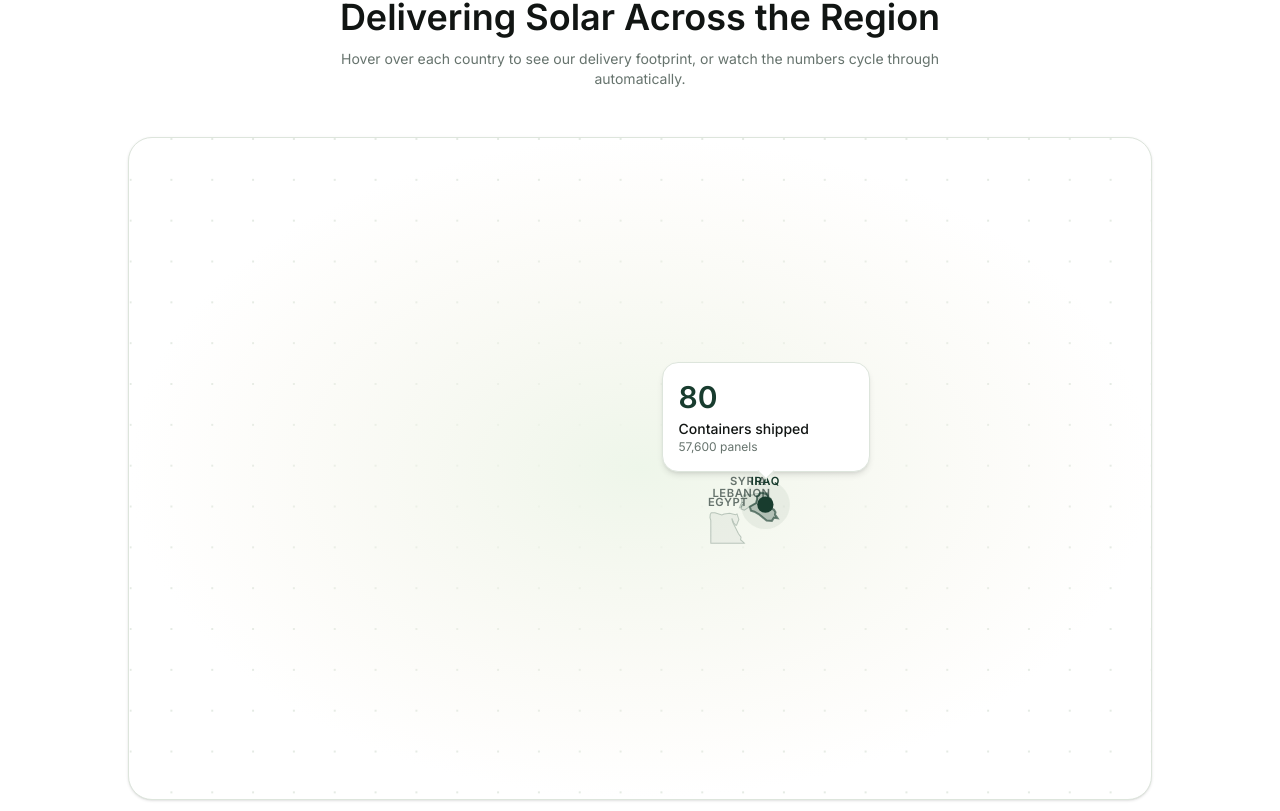
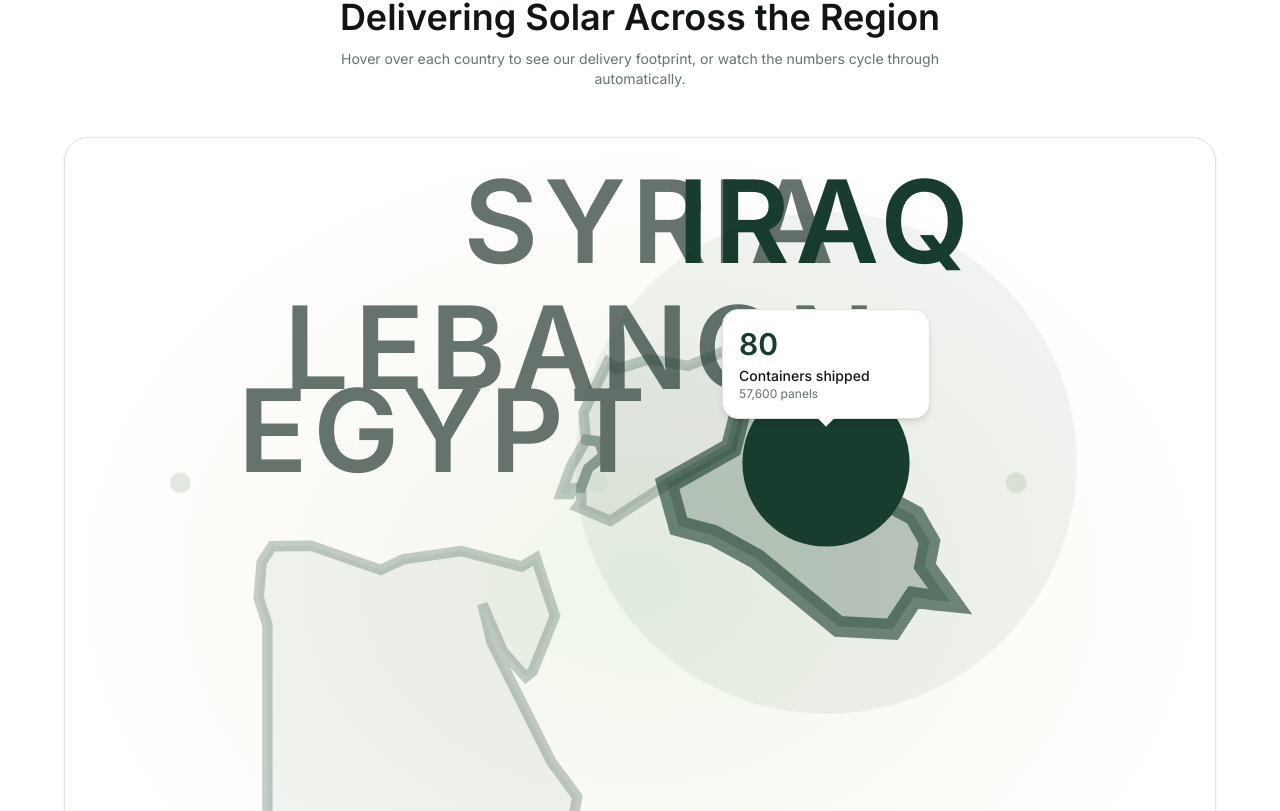
Before and after one commit to AhmedElhosseiny1/neo-energy, a Next.js app: page /about in a window 1280 px wide. Shown: the part 929-1740 px from the top of the page. Built offline with nearby package versions, Linux system fonts and the light colour scheme.

Commit message:
Zoom and enlarge regional map to fit available space

```diff
--- a/src/components/RegionalMap.tsx
+++ b/src/components/RegionalMap.tsx
@@ -105,12 +105,12 @@ export function RegionalMap() {
         </div>
 
         <div
-          className="relative mx-auto mt-12 aspect-[1000/647] w-full max-w-5xl overflow-hidden rounded-3xl border border-border bg-white shadow-sm"
+          className="relative mx-auto mt-12 aspect-[110/85] w-full max-w-6xl overflow-hidden rounded-3xl border border-border bg-white shadow-sm"
           onMouseEnter={stopCycle}
           onMouseLeave={startCycle}
         >
           <svg
-            viewBox="0 0 1000 647"
+            viewBox="550 328 110 85"
             className="absolute inset-0 h-full w-full"
             role="img"
             aria-label="Interactive map of solar deliveries across Egypt, Lebanon, Syria, and Iraq"
@@ -131,8 +131,8 @@ export function RegionalMap() {
               </radialGradient>
             </defs>
 
-            <rect width="1000" height="647" fill="url(#grid)" />
-            <rect width="1000" height="647" fill="url(#mapGlow)" />
+            <rect x="550" y="328" width="110" height="85" fill="url(#grid)" />
+            <rect x="550" y="328" width="110" height="85" fill="url(#mapGlow)" />
 
             {/* Country shapes */}
             {regions.map((region, index) => {
@@ -182,8 +182,8 @@ export function RegionalMap() {
           <div
             className="pointer-events-none absolute z-10 w-52 -translate-x-1/2 -translate-y-full rounded-2xl border border-border bg-white p-4 shadow-md transition-all duration-500"
             style={{
-              left: `${(active.markerX / 1000) * 100}%`,
-              top: `${(active.markerY / 647) * 100 - 5}%`,
+              left: `${((active.markerX - 550) / 110) * 100}%`,
+              top: `${((active.markerY - 328) / 85) * 100 - 5}%`,
             }}
           >
             <p className="text-3xl font-semibold text-accent">{active.value}</p>
```
